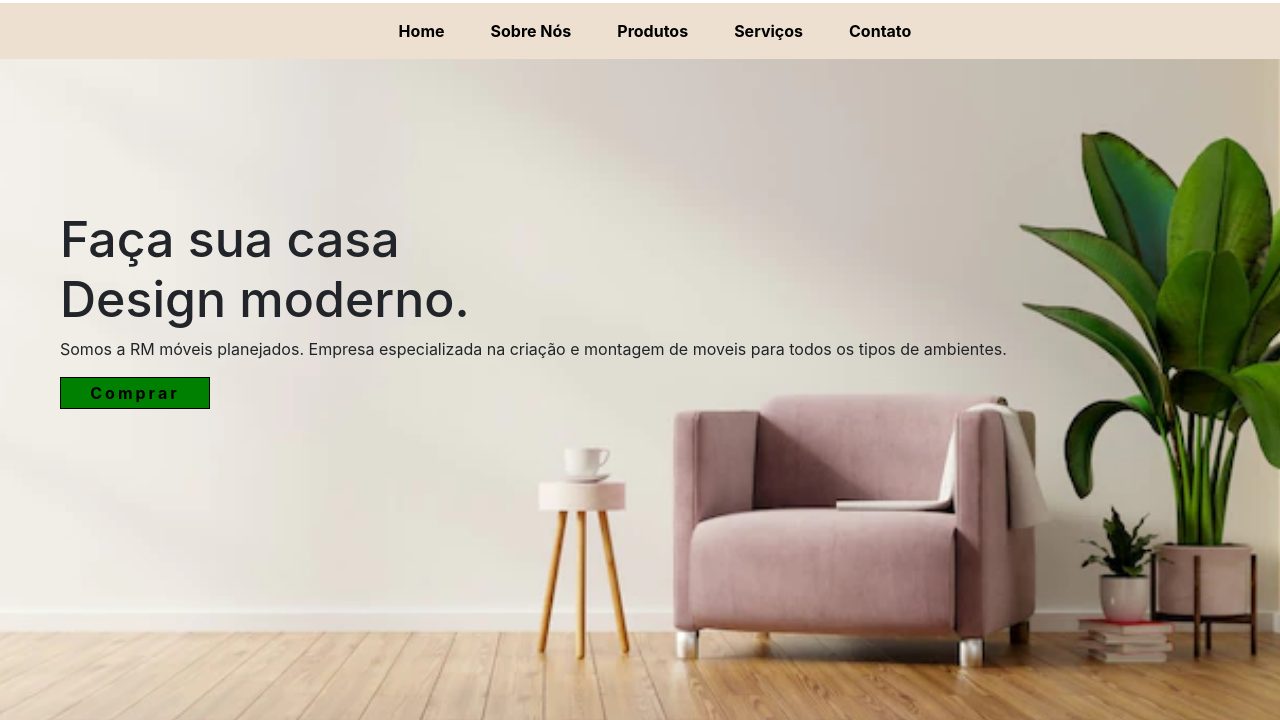
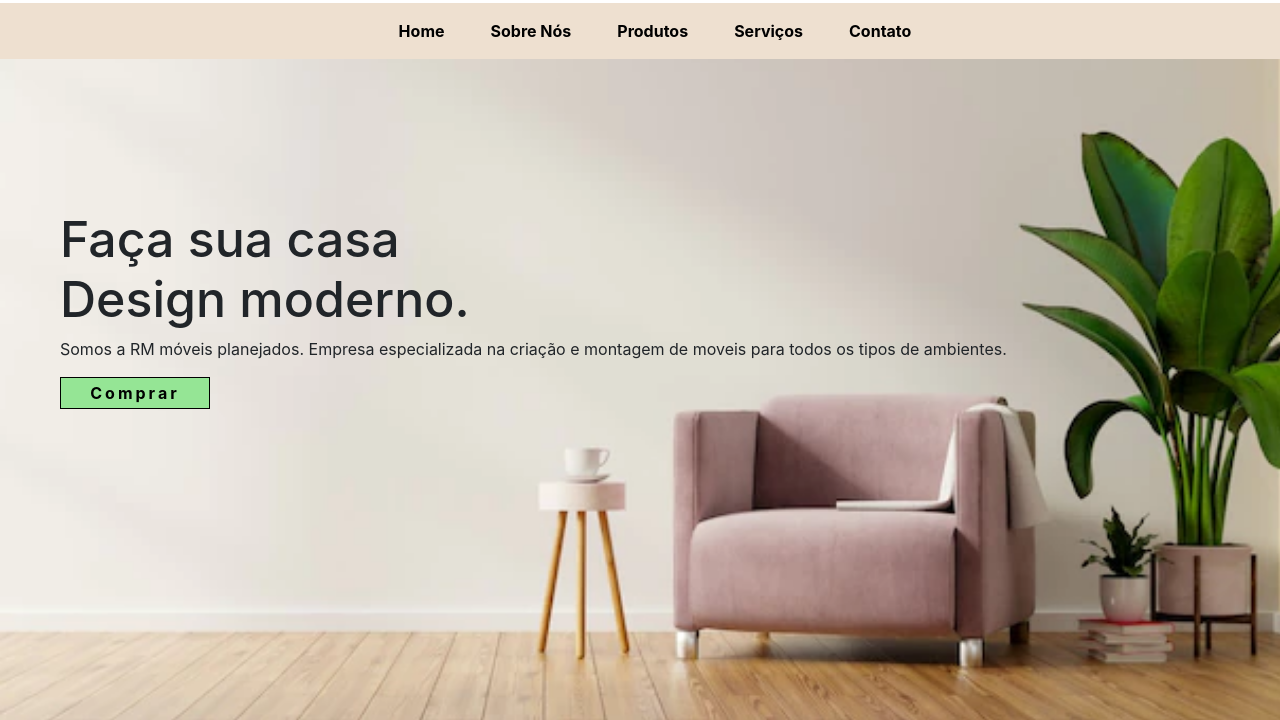
Before and after one commit to ronyerym/rm-moveis, a plain HTML site: page index.html in a window 1280 px wide. In both pictures the pointer is over the button 135 px from the left and 470 px from the top of the page. Shown: the part 77-797 px from the top of the page. Drawn offline with nearby package versions, Linux system fonts and the light colour scheme.

Commit message:
Update style.css

```diff
--- a/style.css
+++ b/style.css
@@ -91,7 +91,7 @@
     cursor: pointer;
 }
 #btn1 button:hover{
-    background-color: green;
+    background-color: #95e595;
 }
 @media screen and (max-width:420px){
     .content h1{
```
